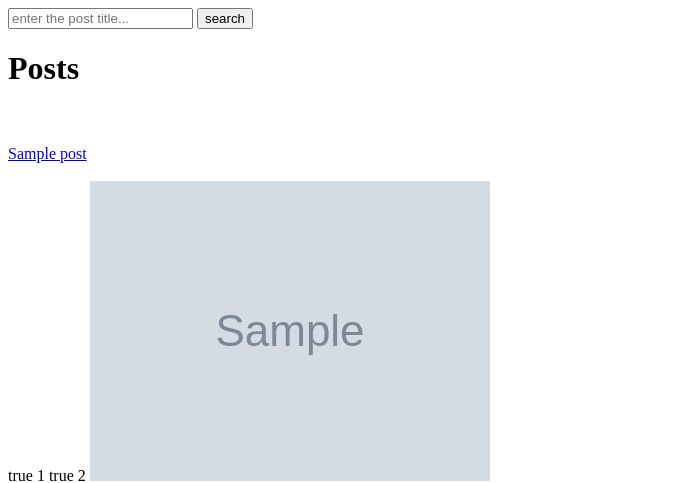
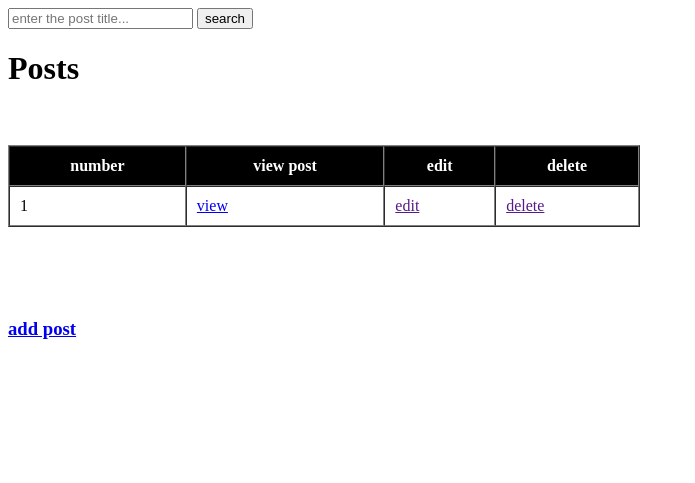
Before and after one commit to Mahdi-500/Amoozsehyar-Project, a Django app: template car/blog/templates/profile.html in a window 1280 px wide. Shown: the top 483 px of the page, without its empty margins (0-695 px from the left). Run offline with Django 5.2, Linux system fonts and the light colour scheme; the template is opened without the code that fills it: most values are stand-ins (such as "Sample title", 1, 10 or a date in 2020); grey boxes marked "Sample" are stand-in pictures; parts of the project's set-up code (start-up, migrations or seed data) failed here and were passed over.

Commit message:
changed the post listing method to an organized table

```diff
--- a/car/blog/templates/post_list.html
+++ b/car/blog/templates/post_list.html
@@ -7,8 +7,23 @@
     <h1>Posts</h1>
     <br><br>
     {% if post %}
-        {% for post in post %}
-            <a href="{{post.get_absolute_url}}">{{post.title}}</a>
+        <table border="1" cellpadding="10" cellspacing="0" width="50%">
+            <tr style="background-color: black; color: white;">
+                <th>number</th>
+                <th>view post</th>
+                <th>edit</th>
+                <th>delete</th>
+            </tr>
+            {% for post in post %}
+            <tr>
+                <td>{{forloop.counter}}</td>
+                <td><a href="{{post.get_absolute_url}}">view</a></td>
+                <td><a href="">edit</a></td>
+                <td><a href="">delete</a></td>
+            </tr>
+        </table>
+
+            {% comment %} <a href="{{post.get_absolute_url}}">{{post.title}}</a>
             <br><br>
 
             {% if post.images %}
@@ -23,7 +38,7 @@
 
             {% else %}
                 no images
-            {% endif %}
+            {% endif %} {% endcomment %}
 
             <br><br>
         {% endfor %}
```
